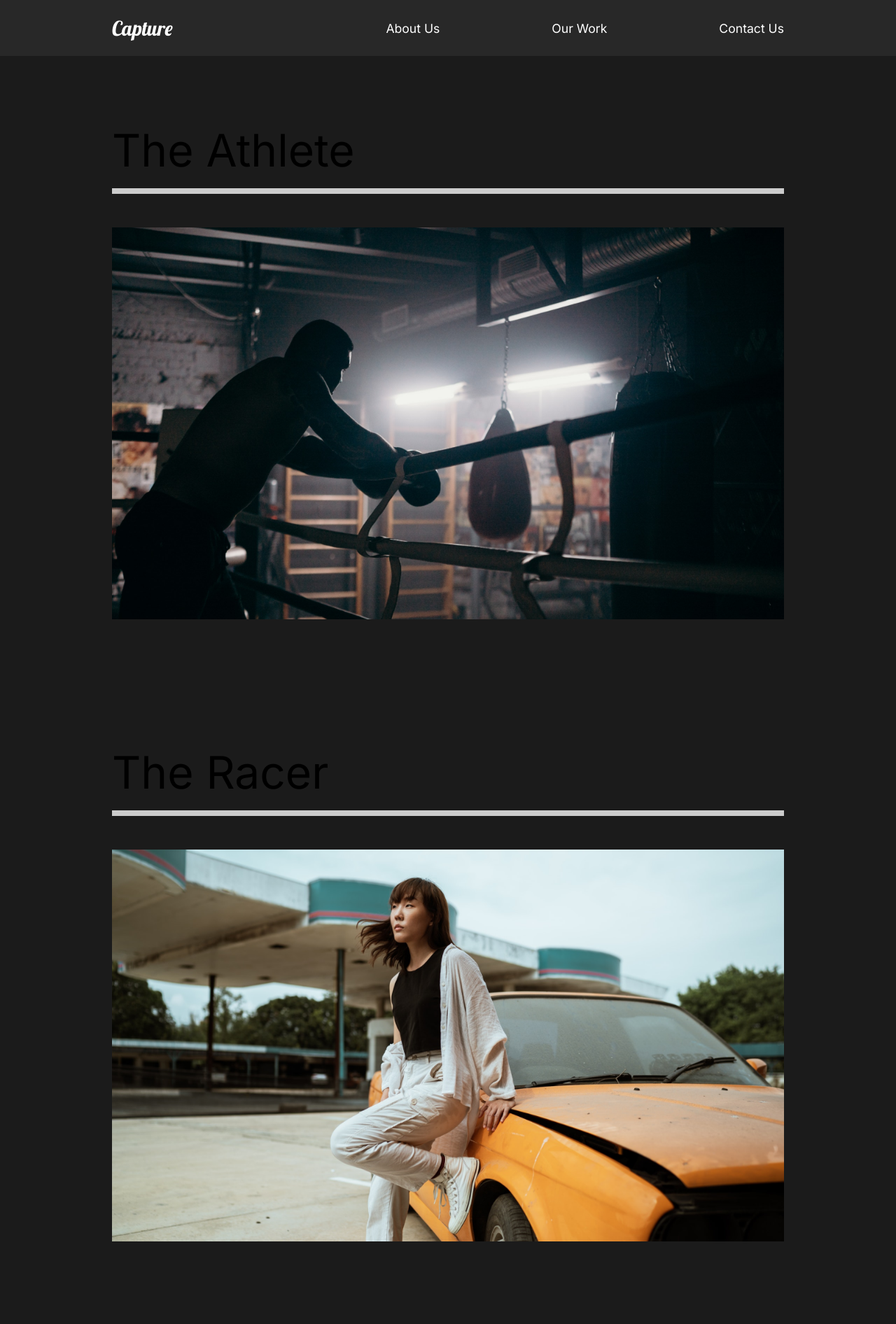
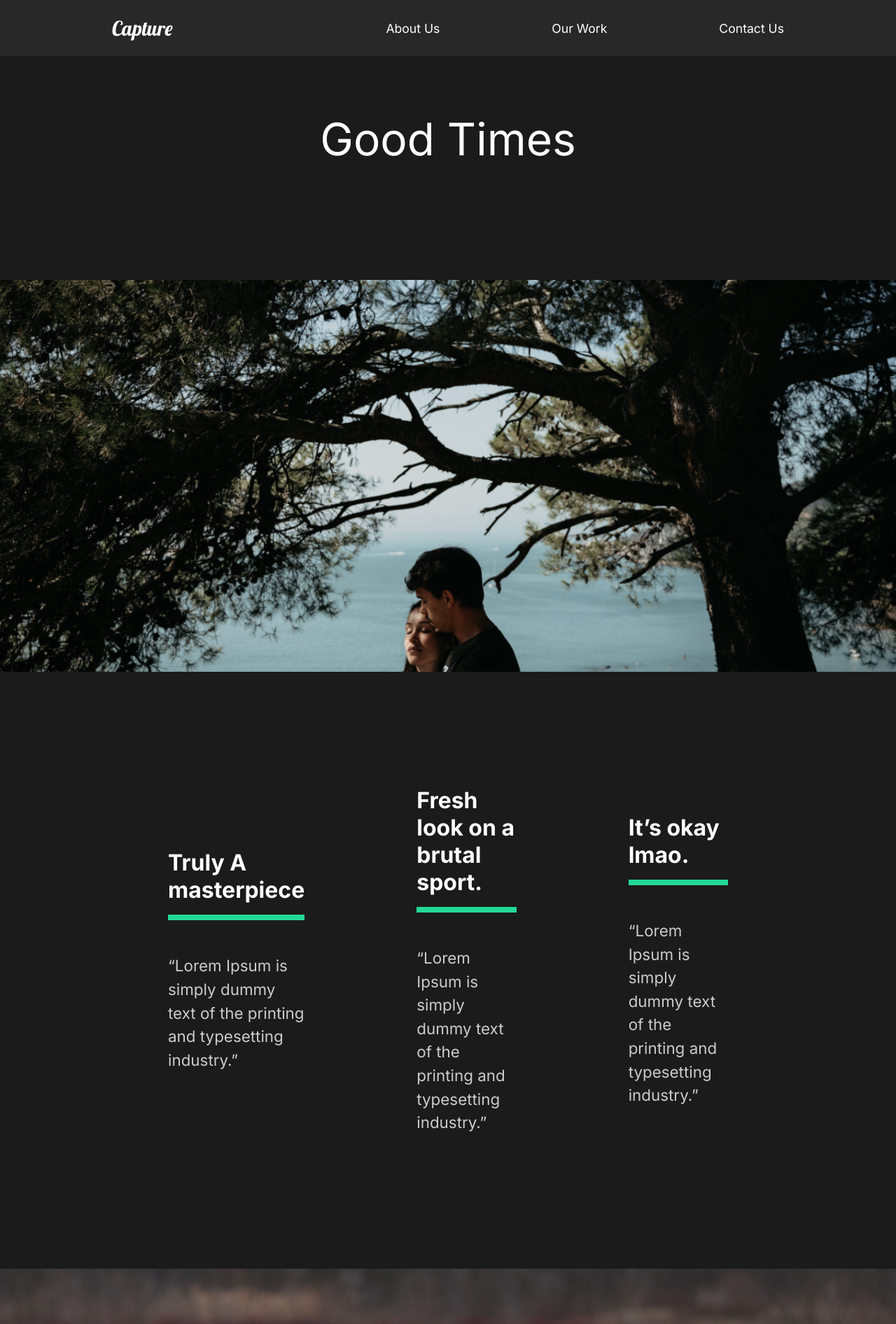
Before and after one commit to sdsimkins/react-capture, a React (Create React App) app: page /work/good-times in a window 1280 px wide. Shown: the top 1892 px of the page at 70% size. Built offline with nearby package versions, Linux system fonts and the light colour scheme.

Commit message:
11. Movie Details

```diff
--- a/src/App.js
+++ b/src/App.js
@@ -6,6 +6,7 @@
 import ContactUs from "./pages/ContactUs";
 import OurWork from "./pages/OurWork";
 import Nav from "./components/Nav";
+import MovieDetail from "./pages/MoveDetail";
 // Router
 import {Switch, Route} from "react-router-dom";
 
@@ -19,8 +20,12 @@
           <AboutUs />
         </Route>
 
-        <Route path="/work">
+        <Route path="/work" exact>
           <OurWork />
+        </Route>
+
+        <Route path="/work/:id">
+          <MovieDetail />
         </Route>
 
         <Route path="/contact">
--- /dev/null
+++ b/src/movieState.js
@@ -0,0 +1,81 @@
+//Import Images
+import athlete from "./img/athlete-small.png";
+import goodtimes from "./img/goodtimes-small.png";
+import theracer from "./img/theracer-small.png";
+import athlete2 from "./img/athlete2.png";
+import goodtimes2 from "./img/good-times2.jpg";
+import theracer2 from "./img/the-racer2.jpg";
+
+export const MovieState = () => {
+  return [
+    {
+      title: "The Athlete",
+      mainImg: athlete,
+      secondaryImg: athlete2,
+      url: "/work/the-athlete",
+      awards: [
+        {
+          title: "Truly A masterpiece",
+          description:
+            "“Lorem Ipsum is simply dummy text of the printing and typesetting industry.”",
+        },
+        {
+          title: "Fresh look on a brutal sport.",
+          description:
+            "“Lorem Ipsum is simply dummy text of the printing and typesetting industry.”",
+        },
+        {
+          title: "It’s okay lmao.",
+          description:
+            "“Lorem Ipsum is simply dummy text of the printing and typesetting industry.”",
+        },
+      ],
+    },
+    {
+      title: "Good Times",
+      mainImg: goodtimes,
+      url: "/work/good-times",
+      secondaryImg: goodtimes2,
+      awards: [
+        {
+          title: "Truly A masterpiece",
+          description:
+            "“Lorem Ipsum is simply dummy text of the printing and typesetting industry.”",
+        },
+        {
+          title: "Fresh look on a brutal sport.",
+          description:
+            "“Lorem Ipsum is simply dummy text of the printing and typesetting industry.”",
+        },
+        {
+          title: "It’s okay lmao.",
+          description:
+            "“Lorem Ipsum is simply dummy text of the printing and typesetting industry.”",
+        },
+      ],
+    },
+    {
+      title: "The Racer",
+      mainImg: theracer,
+      url: "/work/the-racer",
+      secondaryImg: theracer2,
+      awards: [
+        {
+          title: "Truly A masterpiece",
+          description:
+            "“Lorem Ipsum is simply dummy text of the printing and typesetting industry.”",
+        },
+        {
+          title: "Fresh look on a brutal sport.",
+          description:
+            "“Lorem Ipsum is simply dummy text of the printing and typesetting industry.”",
+        },
+        {
+          title: "It’s okay lmao.",
+          description:
+            "“Lorem Ipsum is simply dummy text of the printing and typesetting industry.”",
+        },
+      ],
+    },
+  ];
+};
--- /dev/null
+++ b/src/pages/MoveDetail.js
@@ -0,0 +1,110 @@
+import React, {useState, useEffect} from "react";
+import styled from "styled-components";
+import {useHistory} from "react-router-dom";
+import {MovieState} from "../movieState";
+
+const MovieDetail = () => {
+    const history = useHistory();
+    const url = history.location.pathname;
+    const [movies, setMovies] = useState(MovieState);
+    const [movie, setMovie] = useState(null);
+
+    // Use Effect
+    useEffect(() => {
+        const currentMovie = movies.filter((stateMovie) => stateMovie.url === url);
+        setMovie(currentMovie[0]);
+    }, [movies, url]);
+
+    return (
+        <>
+        {movie && (
+        <Details>
+            <HeadLine>
+                <h2>{movie.title}</h2>
+                <img src={movie.mainImg} alt="movie" />
+            </HeadLine>
+            <Awards>
+                {movie.awards.map((award) => (
+                    <Award
+                        title={award.title}
+                        description={award.description}
+                        key={award.title}
+                    />
+                ))}
+            </Awards>
+            <ImageDisplay>
+                <img src={movie.secondaryImg} alt="movie" />
+            </ImageDisplay>
+        </Details>
+        )}
+        </>
+    );
+};
+
+const Details = styled.div`
+    color: white;
+`;
+
+const HeadLine = styled.div`
+    min-height: 90vh;
+    padding-top: 20rem;
+    position: relative;
+    h2 {
+        position: absolute;
+        top: 10%;
+        left: 50%;
+        transform: translate(-50%, -10%);
+    }
+    img {
+        width: 100%;
+        height: 70vh;
+        object-fit: cover;
+    }
+`;
+
+const Awards = styled.div`
+    min-height: 80vh;
+    display: flex;
+    margin: 5rem 10rem;
+    align-items: center;
+    justify-content: space-around;
+`;
+
+const AwardStyle = styled.div`
+    padding: 5rem;
+    h3 {
+        font-size: 2rem;
+    }
+    .line {
+        width: 100%;
+        background: #23d997;
+        height: 0.5rem;
+        margin: 1rem 0rem;
+    }
+    p {
+        padding: 2rem 0rem;
+    }
+`;
+
+const ImageDisplay = styled.div`
+    min-height: 50vh;
+    img {
+        width: 100%;
+        height: 100vh;
+        object-fit: cover;
+    }
+`;
+
+// Award Component
+
+const Award = ({title, description}) => {
+    return (
+        <AwardStyle>
+            <h3>{title}</h3>
+            <div className="line"></div>
+            <p>{description}</p>
+        </AwardStyle>
+    );
+};
+
+export default MovieDetail;
--- a/src/pages/OurWork.js
+++ b/src/pages/OurWork.js
@@ -12,21 +12,21 @@
             <Movie>
                 <h2>The Athlete</h2>
                 <div className="line"></div>
-                <Link>
+                <Link to="/work/the-athlete">
                     <img src={athlete} alt="athlete" />
                 </Link>
             </Movie>
             <Movie>
                 <h2>The Racer</h2>
                 <div className="line"></div>
-                <Link>
+                <Link to="/work/the-racer">
                     <img src={theracer} alt="theracer" />
                 </Link>
             </Movie>
             <Movie>
                 <h2>Good Times</h2>
                 <div className="line"></div>
-                <Link>
+                <Link to="/work/good-times">
                     <img src={goodtimes} alt="goodtimes" />
                 </Link>
             </Movie>
```
